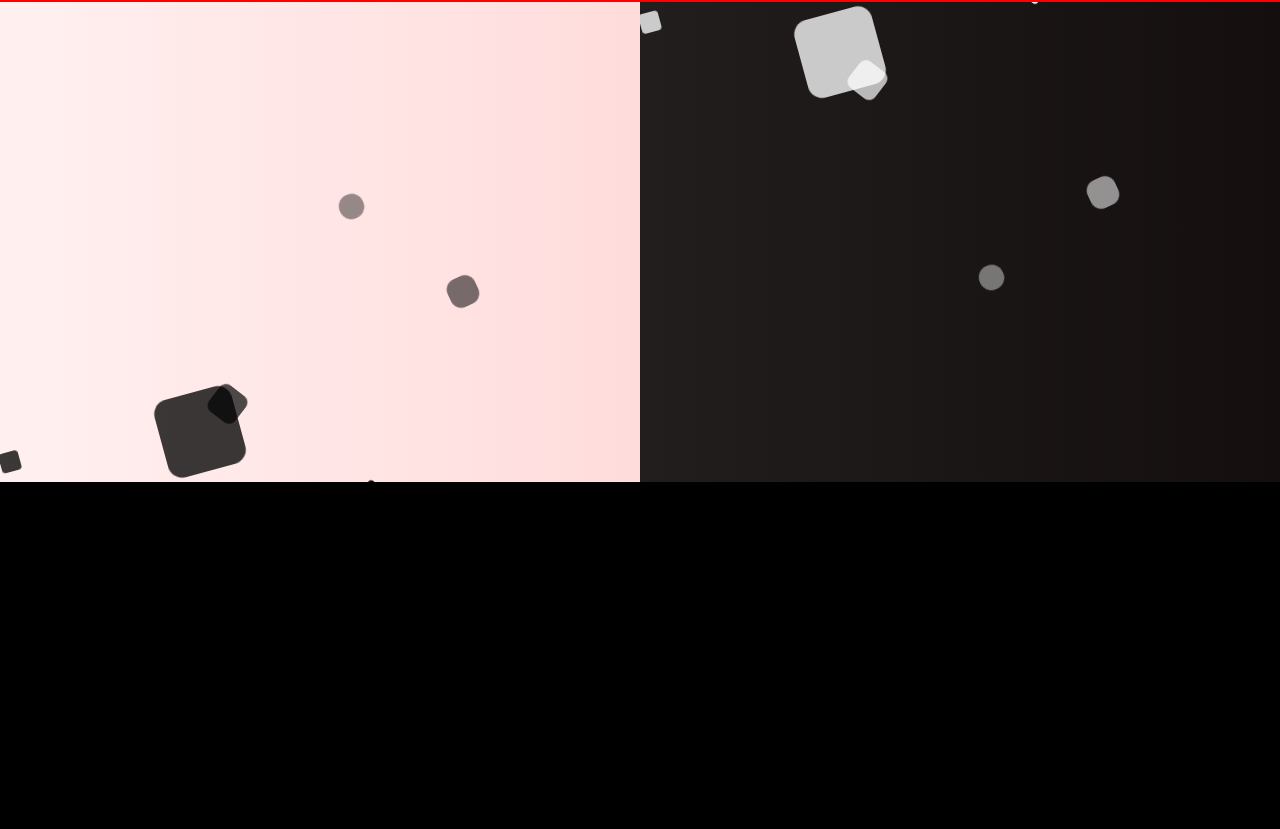
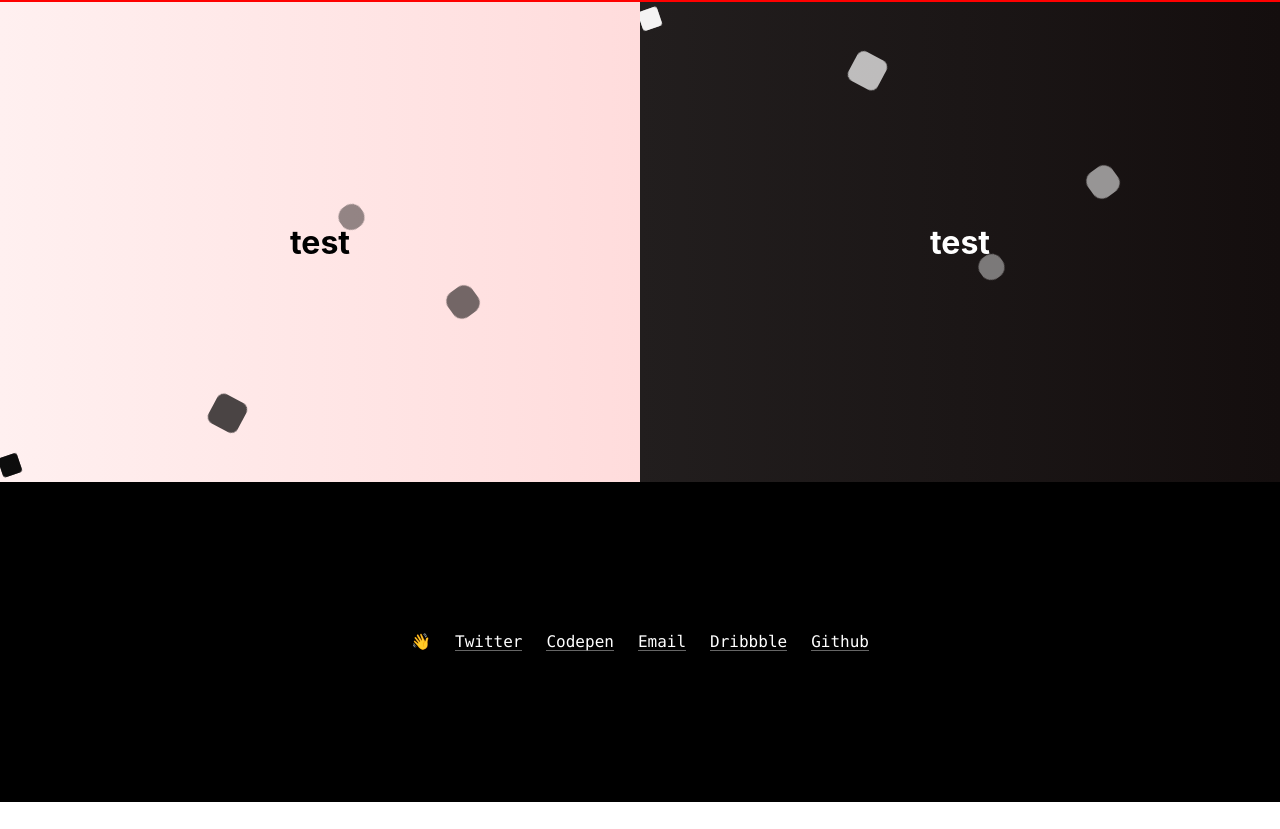
Before and after one commit to FrootNoot/FrootLog, a React (Create React App) app in the folder frontend/: page / in a window 1280 px wide. Shown: the part 538-1367 px from the top of the page. After the commit the page ends 1340 px from the top, so only its background shows below. Built offline with nearby package versions, Linux system fonts and the light colour scheme; no server answers.

Commit message:
add button text and update footer size

```diff
--- a/frontend/src/components/Home/BodyButtons.js
+++ b/frontend/src/components/Home/BodyButtons.js
@@ -7,6 +7,8 @@ function BodyButtons() {
     <div className={styles.animationHolder}>
       <div className={styles.mainArea}>
          <div className={styles.circles}>
+         <h1 className={styles.title}>test</h1>
+
           <div></div>
           <div></div>
           <div></div>
@@ -21,6 +23,8 @@ function BodyButtons() {
       </div>
       <div id={styles.reverse} className={styles.RmainArea}>
       <div className={styles.Rcircles}>
+      <h1 className={styles.title}>test</h1>
+
           <div></div>
           <div></div>
           <div></div>
--- a/frontend/src/components/Home/BodyButtons.module.css
+++ b/frontend/src/components/Home/BodyButtons.module.css
@@ -1,11 +1,27 @@
 .title {
+  position: absolute;
+  top: 50%;
+  left: 50%;
+  font-size: 2rem;
+  text-align: center;
+  transform: translate(-50%, -50%)
 
+}
+
+.Rcircles h1{
+  color: white;
 }
 
 .mainArea{
   background:linear-gradient(to left, #ffdcdc, #fff0f0);
   width: 50%;
   height: 60vh;
+
+
+}
+
+.mainArea h1{
+
 }
 
 .RmainArea {
@@ -18,6 +34,7 @@
   height: 60vh;
   position: relative;
   overflow: hidden;
+
 }
 
 @keyframes animate{
--- a/frontend/src/components/Home/Footer.module.css
+++ b/frontend/src/components/Home/Footer.module.css
@@ -1,6 +1,6 @@
 .footer {
   display: flex;
-  height: 100vh;
+  height: 40vh;
   width: 100%;
   background-color: #000000;
   line-height: 1.3;
```
